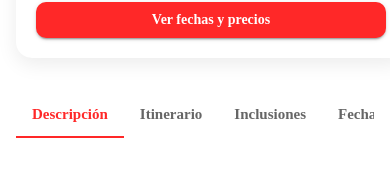
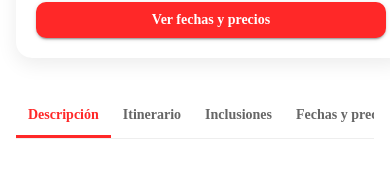
Before and after one commit to Navega-Paita/navegapaita-frontend, a React (Vite) app: page /buscar/1 in a window 390 px wide. Shown: the part 961-1140 px from the top of the page. Built offline with nearby package versions, Linux system fonts and the light colour scheme.

Commit message:
fix: tabs responsive

```diff
--- a/src/features/packageDetail/PackageDetail.tsx
+++ b/src/features/packageDetail/PackageDetail.tsx
@@ -128,7 +128,16 @@ export default function PackageDetail() {
             <br></br>
 
             {/* Tabs */}
-            <Tabs value={activeTab} className="package-tabs">
+            <Tabs
+                value={activeTab}
+                className="package-tabs"
+                variant="scrollable" // Permite el scroll horizontal
+                scrollButtons="auto" // Muestra flechas solo si es necesario
+                allowScrollButtonsMobile // Obliga a que funcionen en móvil
+                sx={{
+                    '& .MuiTabs-scrollButtons.Mui-disabled': { opacity: 0.3 },
+                }}
+            >
                 <Tab label="Descripción" onClick={() => handleTabClick("section-description")} />
                 <Tab label="Itinerario" onClick={() => handleTabClick("section-itinerary")} />
                 <Tab label="Inclusiones" onClick={() => handleTabClick("section-inclusions")} />
--- a/src/features/packageDetail/packageDetail.css
+++ b/src/features/packageDetail/packageDetail.css
@@ -86,17 +86,19 @@
 
 .package-tabs {
     position: sticky;
-    top: 64px; /* ajusta según altura de tu header */
+    top: 64px;
     z-index: 10;
     background: #fff;
     padding-top: 8px;
+    border-bottom: 1px solid #eee; /* Añade una línea sutil para separar */
 }
-
 
 .package-tabs .MuiTab-root {
     text-transform: none;
     font-weight: 600;
     font-size: 15px;
+    min-width: auto; /* Permite que las pestañas se encojan en móvil */
+    padding: 12px 16px;
 }
 
 .tab-content {
@@ -172,6 +174,21 @@
         align-items: flex-start;
     }
 
+    .package-tabs {
+        top: 56px; /* Ajuste para headers más pequeños en móvil */
+    }
+
+    .package-tabs .MuiTab-root {
+        font-size: 14px; /* Texto ligeramente más pequeño */
+        padding: 8px 12px;
+        white-space: nowrap; /* Evita que el texto salte de línea */
+    }
+
+    /* Ocultar la barra de scroll visual pero mantener la funcionalidad */
+    .package-tabs .MuiTabs-indicator {
+        height: 3px;
+    }
+
     .search-sort {
         flex-direction: column;
     }
```
